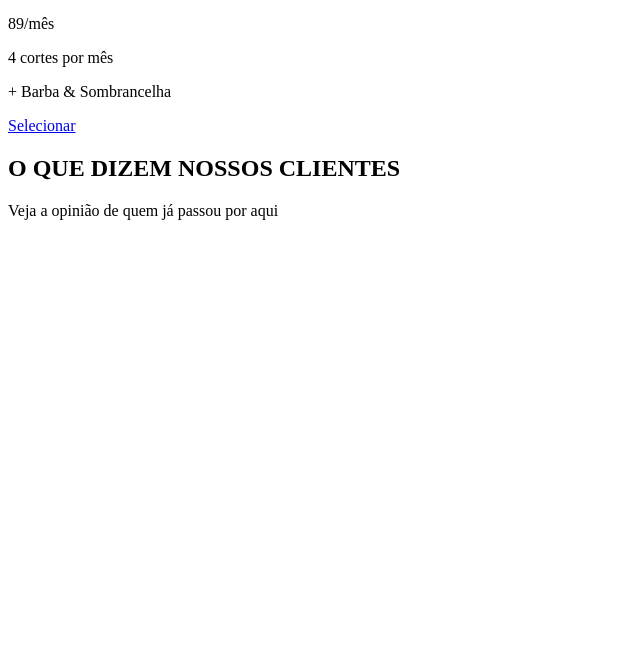
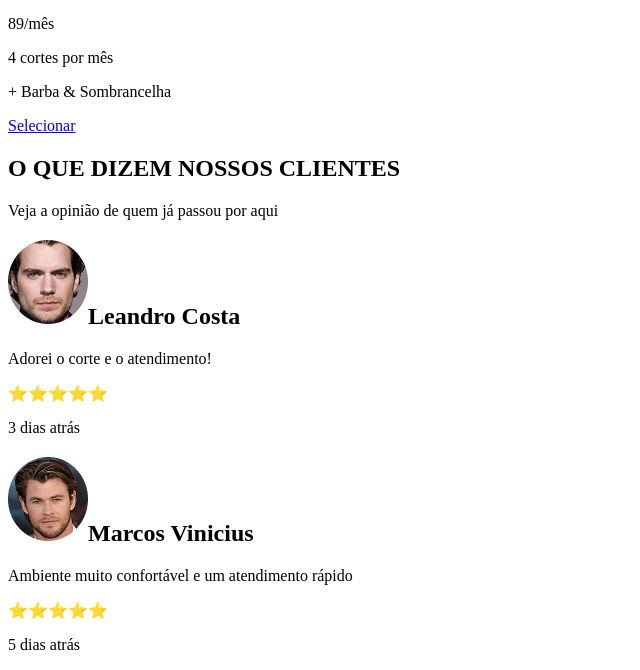
Before and after one commit to Vitorfran/projetoBarbearia, a PHP site: page /pages/home.php in a window 1280 px wide. Shown: the part 2764-3434 px from the top of the page, without its empty margins (0-640 px from the left). Before the commit the page ends 2984 px from the top, so only its background shows below. Run offline with PHP 8.4, Linux system fonts and the light colour scheme.

Commit message:
adicionando itens
teminando a estrutura html e inicianndo css

```diff
--- a/pages/home.php
+++ b/pages/home.php
@@ -6,130 +6,142 @@
     <title>Home</title>
     <!-- <link rel="stylesheet" href="../assets/css/estilo.css"> -->
 </head>
-<body class="corpo">
-    <main class="conteudo-principal">
+<body class="home-corpo">
+    <main class="home-conteudo-principal">
 
-        <section class="secao-principal">
-            <div class="conteudo-texto">
-                <h2 class="titulo-destaque">AGENDE SEU CORTE DE CABELO</h2>
-                <h2 class="titulo-destaque">COM POUCOS CLIQUES</h2>
-                <p class="descricao">Praticidade, estilo e pontualidade direto no seu celular.</p>
-                <div class="botoes-navegacao">
-                    <a href="./login.php" class="botao botao-entrar">ENTRAR</a>
-                    <a href="./cadastro.php" class="botao botao-registrar">REGISTRAR</a>
+        <section class="home-secao-principal">
+            <div class="home-conteudo-texto">
+                <h2 class="home-titulo-destaque">AGENDE SEU CORTE DE CABELO</h2>
+                <h2 class="home-titulo-destaque">COM POUCOS CLIQUES</h2>
+                <p class="home-descricao">Praticidade, estilo e pontualidade direto no seu celular.</p>
+                <div class="home-botoes-navegacao">
+                    <a href="./login.php" class="home-botao home-botao-entrar">ENTRAR</a>
+                    <a href="./cadastro.php" class="home-botao home-botao-registrar">REGISTRAR</a>
                 </div>
             </div>
-            <div class="imagem-principal">
-                <img src="../assets/imgs/home/imagem-home-barbeiro.png" alt="Corte de Cabelo" class="imagem">
+            <div class="home-imagem-principal">
+                <img src="../assets/imgs/home/imagem-home-barbeiro.png" alt="Corte de Cabelo" class="home-imagem">
             </div>
         </section>
 
-        <section class="secao-servicos">
-            <h1 class="titulo-secao">NOSSOS SERVIÇOS</h1>
+        <section class="home-secao-servicos">
+            <h1 class="home-titulo-secao">NOSSOS SERVIÇOS</h1>
 
-            <div class="cartao-servico">
-                <h3 class="titulo-servico">
+            <div class="home-cartao-servico">
+                <h3 class="home-titulo-servico">
                     CORTES MODERNOS
-                    <img src="../assets/imgs/home/imagem-home-tesoura.png" alt="Tesoura" class="icone-servico">
+                    <img src="../assets/imgs/home/imagem-home-tesoura.png" alt="Tesoura" class="home-icone-servico">
                 </h3>
-                <img src="../assets/imgs/home/imagem-home-corte-moderno.png" alt="Corte Moderno" class="imagem-servico">
-                <p class="descricao-servico">Transforme seu visual com cortes modernos e personalizados, feitos para destacar sua personalidade e estilo único.</p>
-                <a href="#" class="botao botao-agendar">AGENDE</a>
+                <img src="../assets/imgs/home/imagem-home-corte-moderno.png" alt="Corte Moderno" class="home-imagem-servico">
+                <p class="home-descricao-servico">Transforme seu visual com cortes modernos e personalizados, feitos para destacar sua personalidade e estilo único.</p>
+                <a href="#" class="home-botao home-botao-agendar">AGENDE</a>
             </div>
 
-            <div class="cartao-servico">
-                <h3 class="titulo-servico">
+            <div class="home-cartao-servico">
+                <h3 class="home-titulo-servico">
                     BARBAS
-                    <img src="../assets/imgs/home/imagem-home-navalha.png" alt="Navalha" class="icone-servico">
+                    <img src="../assets/imgs/home/imagem-home-navalha.png" alt="Navalha" class="home-icone-servico">
                 </h3>
-                <img src="../assets/imgs/home/imagem-home-barba.png" alt="Barba" class="imagem-servico">
-                <p class="descricao-servico">Transforme seu visual com cortes modernos e personalizados, feitos para destacar sua personalidade e estilo único.</p>
-                <a href="#" class="botao botao-agendar">AGENDE</a>
+                <img src="../assets/imgs/home/imagem-home-barba.png" alt="Barba" class="home-imagem-servico">
+                <p class="home-descricao-servico">Transforme seu visual com cortes modernos e personalizados, feitos para destacar sua personalidade e estilo único.</p>
+                <a href="#" class="home-botao home-botao-agendar">AGENDE</a>
             </div>
 
-            <div class="cartao-servico">
-                <h3 class="titulo-servico">
+            <div class="home-cartao-servico">
+                <h3 class="home-titulo-servico">
                     SOMBRANCELHAS
-                    <img src="../assets/imgs/home/imagem-home-cadeira.png" alt="Cadeira" class="icone-servico">
+                    <img src="../assets/imgs/home/imagem-home-cadeira.png" alt="Cadeira" class="home-icone-servico">
                 </h3>
-                <img src="../assets/imgs/home/imagem-home-sombrancelha.png" alt="Sombrancelha" class="imagem-servico">
-                <p class="descricao-servico">Transforme seu visual com cortes modernos e personalizados, feitos para destacar sua personalidade e estilo único.</p>
-                <a href="#" class="botao botao-agendar">AGENDE</a>
+                <img src="../assets/imgs/home/imagem-home-sombrancelha.png" alt="Sombrancelha" class="home-imagem-servico">
+                <p class="home-descricao-servico">Transforme seu visual com cortes modernos e personalizados, feitos para destacar sua personalidade e estilo único.</p>
+                <a href="#" class="home-botao home-botao-agendar">AGENDE</a>
             </div>
         </section>
 
-        <section class="secao-contato">
-            <h1 class="titulo-secao">FALE COM A GENTE</h1>
-            <div class="conteudo-contato">
-                <div class="formulario-contato">
-                    <form action="" method="post" class="formulario">
-                        <label for="nome" class="rotulo">Nome</label>
-                        <input type="text" id="nome" name="nome" required class="campo-input">
+        <section class="home-secao-contato">
+            <h1 class="home-titulo-secao">FALE COM A GENTE</h1>
+            <div class="home-conteudo-contato">
+                <div class="home-formulario-contato">
+                    <form action="" method="post" class="home-formulario">
+                        <label for="nome" class="home-rotulo">Nome</label>
+                        <input type="text" id="nome" name="nome" required class="home-campo-input">
 
-                        <label for="email" class="rotulo">E-mail</label>
-                        <input type="email" id="email" name="email" required class="campo-input">
+                        <label for="email" class="home-rotulo">E-mail</label>
+                        <input type="email" id="email" name="email" required class="home-campo-input">
 
-                        <label for="mensagem" class="rotulo">Mensagem</label>
-                        <textarea id="mensagem" name="mensagem" rows="4" required class="campo-textarea"></textarea>
+                        <label for="mensagem" class="home-rotulo">Mensagem</label>
+                        <textarea id="mensagem" name="mensagem" rows="4" required class="home-campo-textarea"></textarea>
 
-                        <button type="submit" class="botao botao-enviar">Enviar</button>
+                        <button type="submit" class="home-botao home-botao-enviar">Enviar</button>
                     </form>
                 </div>
-                <div class="informacoes-contato">
-                    <p class="item-contato">
-                        <img src="../assets/imgs/home/imagem-home-telefone.png" alt="Telefone" class="icone-contato">
+                <div class="home-informacoes-contato">
+                    <p class="home-item-contato">
+                        <img src="../assets/imgs/home/imagem-home-telefone.png" alt="Telefone" class="home-icone-contato">
                         (81) 99999-9999
                     </p>
-                    <p class="item-contato">
-                        <img src="../assets/imgs/home/imagem-home-email.png" alt="Email" class="icone-contato">
+                    <p class="home-item-contato">
+                        <img src="../assets/imgs/home/imagem-home-email.png" alt="Email" class="home-icone-contato">
                         contato@cortai.com
                     </p>
-                    <ul class="lista-redes">
-                        <li class="item-rede"><a href="#"><img src="../assets/imgs/home/imagem-home-instagram.png" alt="Instagram" class="icone-rede"></a></li>
-                        <li class="item-rede"><a href="#"><img src="../assets/imgs/home/imagem-home-facebook.png" alt="Facebook" class="icone-rede"></a></li>
-                        <li class="item-rede"><a href="#"><img src="../assets/imgs/home/imagem-home-whatsapp.png" alt="WhatsApp" class="icone-rede"></a></li>
-                        <li class="item-rede"><a href="#"><img src="../assets/imgs/home/imagem-home-loc.png" alt="Localização" class="icone-rede"></a></li>
+                    <ul class="home-lista-redes">
+                        <li class="home-item-rede"><a href="#"><img src="../assets/imgs/home/imagem-home-instagram.png" alt="Instagram" class="home-icone-rede"></a></li>
+                        <li class="home-item-rede"><a href="#"><img src="../assets/imgs/home/imagem-home-facebook.png" alt="Facebook" class="home-icone-rede"></a></li>
+                        <li class="home-item-rede"><a href="#"><img src="../assets/imgs/home/imagem-home-whatsapp.png" alt="WhatsApp" class="home-icone-rede"></a></li>
+                        <li class="home-item-rede"><a href="#"><img src="../assets/imgs/home/imagem-home-loc.png" alt="Localização" class="home-icone-rede"></a></li>
                     </ul>
                 </div>
             </div>
         </section>
 
-        <section class="secao-planos">
-            <h1 class="titulo-secao">NOSSOS PLANOS</h1>
-            <div class="conteudo-planos">
-                <h2 class="subtitulo-planos">Planos Mensais</h2>
+        <section class="home-secao-planos">
+            <h1 class="home-titulo-secao">NOSSOS PLANOS</h1>
+            <div class="home-conteudo-planos">
+                <h2 class="home-subtitulo-planos">Planos Mensais</h2>
 
-                <div class="cartao-plano">
-                    <h3 class="titulo-plano">Básico</h3>
-                    <p class="preco-moeda">R$</p>
-                    <p class="preco-valor">29/mês</p>
-                    <p class="descricao-plano">1 corte por mês</p>
-                    <a href="#" class="botao botao-selecionar">Selecionar</a>
+                <div class="home-cartao-plano">
+                    <h3 class="home-titulo-plano">Básico</h3>
+                    <p class="home-preco-moeda">R$</p>
+                    <p class="home-preco-valor">29/mês</p>
+                    <p class="home-descricao-plano">1 corte por mês</p>
+                    <a href="#" class="home-botao home-botao-selecionar">Selecionar</a>
                 </div>
 
-                <div class="cartao-plano">
-                    <h3 class="titulo-plano">Padrão</h3>
-                    <p class="preco-moeda">R$</p>
-                    <p class="preco-valor">59/mês</p>
-                    <p class="descricao-plano">2 cortes por mês</p>
-                    <p class="descricao-plano">+ Sombrancelha</p>
-                    <a href="#" class="botao botao-selecionar">Selecionar</a>
+                <div class="home-cartao-plano">
+                    <h3 class="home-titulo-plano">Padrão</h3>
+                    <p class="home-preco-moeda">R$</p>
+                    <p class="home-preco-valor">59/mês</p>
+                    <p class="home-descricao-plano">2 cortes por mês</p>
+                    <p class="home-descricao-plano">+ Sombrancelha</p>
+                    <a href="#" class="home-botao home-botao-selecionar">Selecionar</a>
                 </div>
 
-                <div class="cartao-plano">
-                    <h3 class="titulo-plano">Premium</h3>
-                    <p class="preco-moeda">R$</p>
-                    <p class="preco-valor">89/mês</p>
-                    <p class="descricao-plano">4 cortes por mês</p>
-                    <p class="descricao-plano">+ Barba & Sombrancelha</p>
-                    <a href="#" class="botao botao-selecionar">Selecionar</a>
+                <div class="home-cartao-plano">
+                    <h3 class="home-titulo-plano">Premium</h3>
+                    <p class="home-preco-moeda">R$</p>
+                    <p class="home-preco-valor">89/mês</p>
+                    <p class="home-descricao-plano">4 cortes por mês</p>
+                    <p class="home-descricao-plano">+ Barba & Sombrancelha</p>
+                    <a href="#" class="home-botao home-botao-selecionar">Selecionar</a>
                 </div>
             </div>
         </section>
 
-        <section class="secao-depoimentos">
-            <h1 class="titulo-secao">O QUE DIZEM NOSSOS CLIENTES</h1>
-            <p class="descricao-depoimentos">Veja a opinião de quem já passou por aqui</p>
+        <section class="home-secao-depoimentos">
+            <h1 class="home-titulo-secao">O QUE DIZEM NOSSOS CLIENTES</h1>
+            <p class="home-descricao-depoimentos">Veja a opinião de quem já passou por aqui</p>
+            <h2><img src="../assets/imgs/home/imagem-home-foto-perfil-1.png" alt="foto de perfil">Leandro Costa</h2>
+            <div>
+                <p>Adorei o corte e o atendimento!</p>
+                <p>⭐⭐⭐⭐⭐</p>
+                <p>3 dias atrás</p>
+            </div>
+            <h2><img src="../assets/imgs/home/imagem-home-foto-perfil-2.png" alt="foto de perfil">Marcos Vinicius</h2>
+            <div>
+                <p>Ambiente muito confortável e um atendimento rápido</p>
+                <p>⭐⭐⭐⭐⭐</p>
+                <p>5 dias atrás</p>
+            </div>
         </section>
 
     </main>
```
Also changed, not shown: assets/css/home/home.css (added), assets/css/home/reset.css (added), assets/imgs/home/imagem-home-foto-perfil-1.png (added), assets/imgs/home/imagem-home-foto-perfil-2.png (added).
